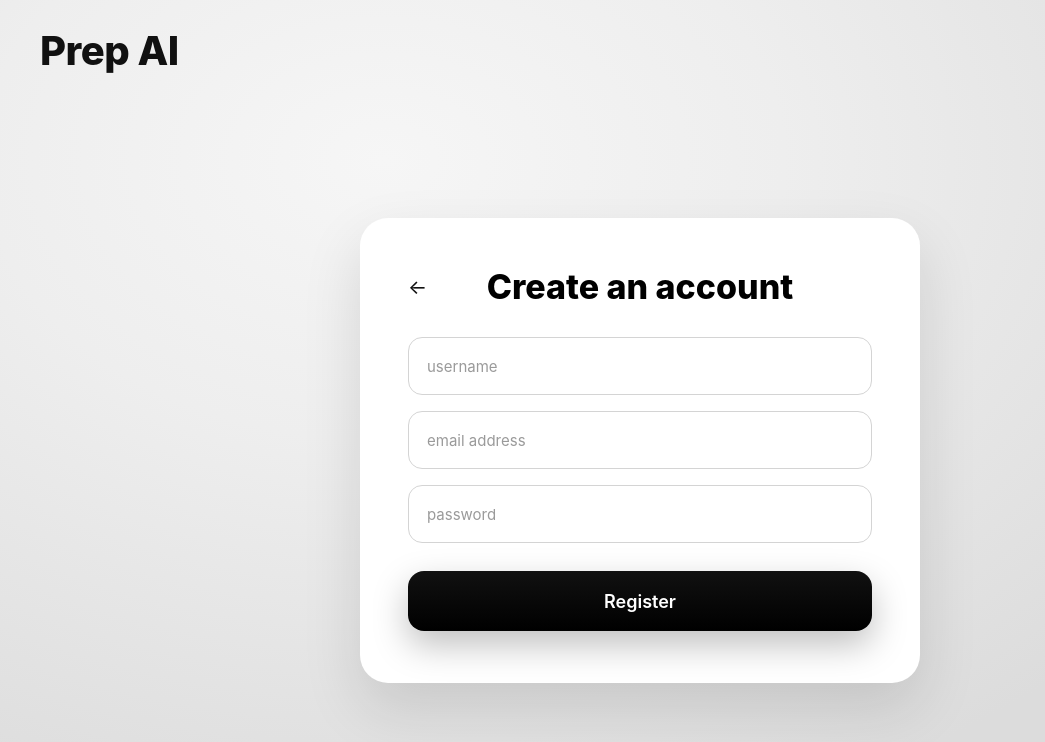
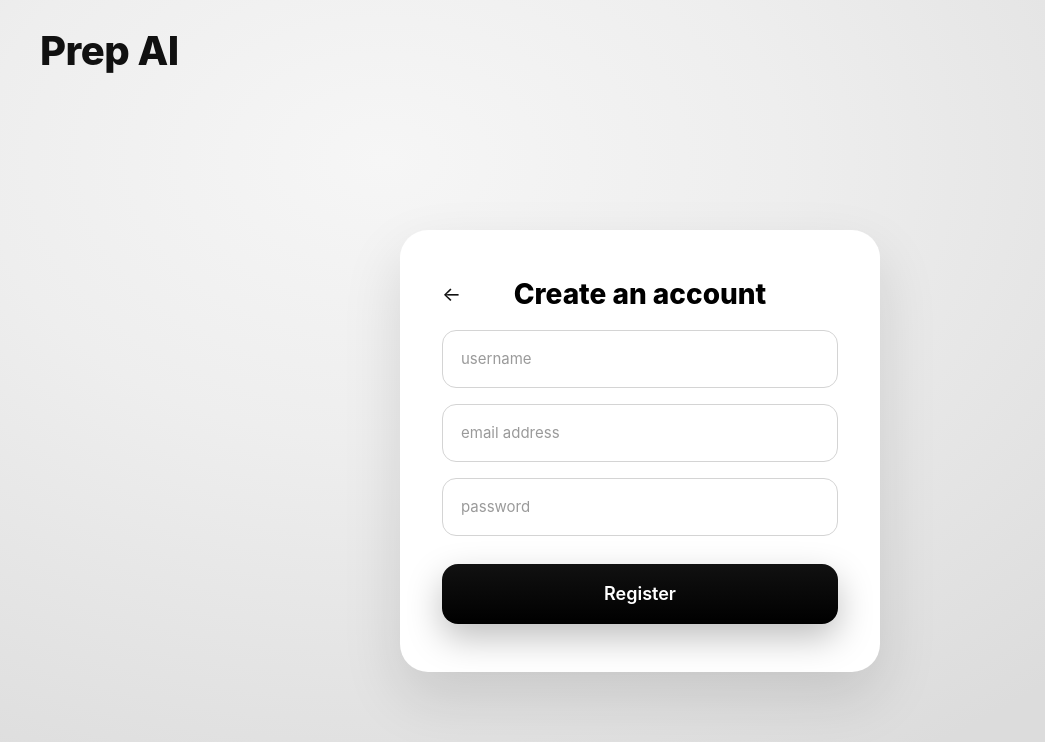
Before and after one commit to ClemenceTran/BasedProject, a Flask app: page /signup in a window 1280 px wide. Shown: the top 742 px of the page, without its empty margins (0-1045 px from the left). Run offline with Flask 3, Linux system fonts and the light colour scheme.

Commit message:
Update signup.css

```diff
--- a/static/signup.css
+++ b/static/signup.css
@@ -31,10 +31,10 @@ body {
 
 .auth-card-wide {
   width: 100%;
-  max-width: 560px;
+  max-width: 480px;
   background: #ffffff;
   border-radius: 28px;
-  padding: 48px 48px 52px;
+  padding: 44px 42px 48px;
   box-shadow: 0 25px 60px rgba(0, 0, 0, 0.12);
 }
 
@@ -42,11 +42,11 @@ body {
   display: grid;
   grid-template-columns: 40px 1fr 40px;
   align-items: center;
-  margin-bottom: 30px;
+  margin-bottom: 16px;
 }
 
 .auth-header-row h2 {
-  font-size: 34px;
+  font-size: 28px;
   font-weight: 800;
   text-align: center;
   margin: 0;
```
